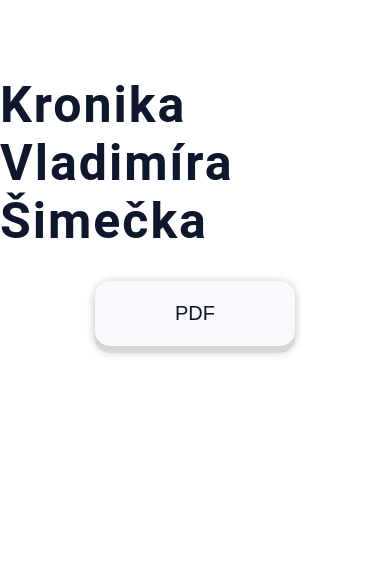
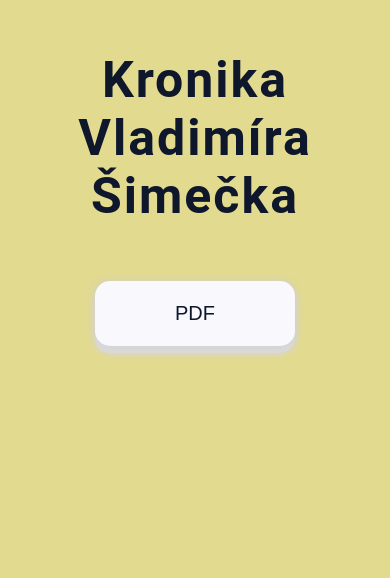
Before and after one commit to simecekkronika/simecekkronika, a plain HTML site: page index.html in a window 390 px wide. Shown: the part 109-687 px from the top of the page. Drawn offline with Linux system fonts and the light colour scheme.

Commit message:
bgchange-phonesupport

```diff
--- a/index.html
+++ b/index.html
@@ -16,7 +16,7 @@
 </head>
 <body>
     <center><button id="foot"><button class="button-os"><a href="/Kronika Vladimir Simecek.pdf">PDF</a></button></button></center>
-    <h1>Kronika Vladimíra Šimečka</h1>
+    <center><h1>Kronika Vladimíra Šimečka</h1></center>
 </body>
 
 </html>
--- a/style.css
+++ b/style.css
@@ -10,6 +10,7 @@
   display: flex;
   justify-content: center;
   align-items: center;
+  background-color: rgb(226, 218, 142);
 }
 
 button{
@@ -87,5 +88,5 @@
     font-size: 50px;
     letter-spacing: 2px;
     font-weight: bold;
-      margin-bottom: 300px;
+    margin-bottom: 350px;
 }
```
Lines whose indentation alone changed are shown as unchanged.
